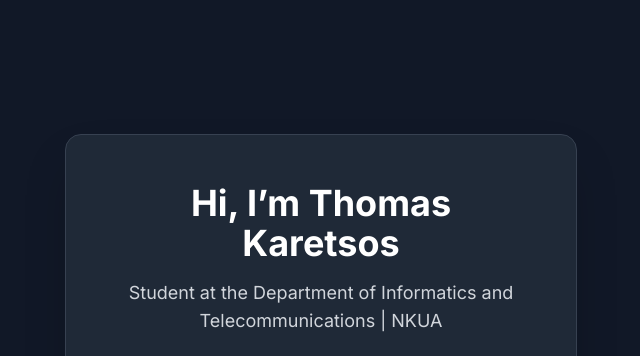
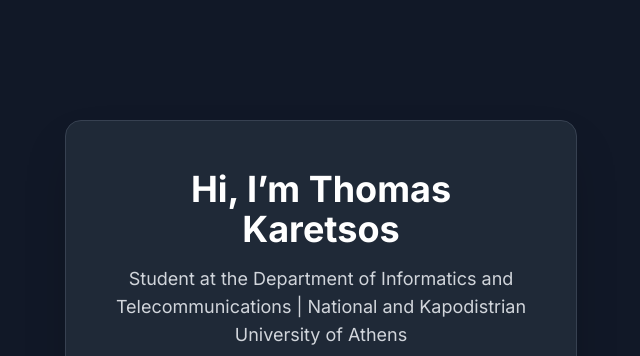
Before and after one commit to tomkar211/tomkar211.github.io, a plain HTML site: page index.html in a window 1280 px wide. Shown: the top 356 px of the page, without its empty margins (319-959 px from the left). Drawn offline with nearby package versions, Linux system fonts and the light colour scheme.

Commit message:
Update university name in index.html

```diff
--- a/index.html
+++ b/index.html
@@ -25,7 +25,7 @@
       </h1>
 
       <p class="text-lg text-gray-300 mb-6">
-        Student at the Department of Informatics and Telecommunications | NKUA
+        Student at the Department of Informatics and Telecommunications | National and Kapodistrian University of Athens
       </p>
 
       <p class="text-md text-gray-400 mb-8 max-w-md mx-auto">
```
